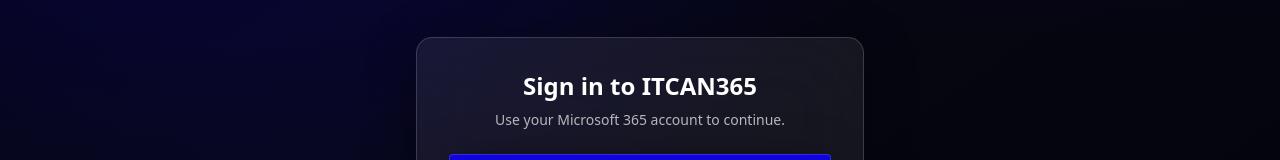
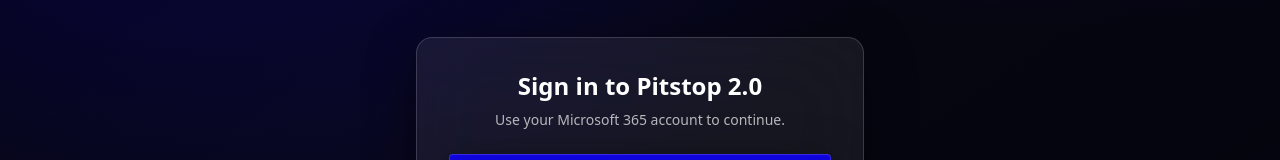
Before and after one commit to shevaza/pitstop2.0, a Next.js app: page /login in a window 1280 px wide. Shown: the part 299-459 px from the top of the page. Built offline with nearby package versions, Linux system fonts and the light colour scheme; no server answers.

Commit message:
update name

```diff
--- a/app/layout.tsx
+++ b/app/layout.tsx
@@ -3,7 +3,7 @@
 import HeaderNav from "@/components/HeaderNav";
 import MainContainer from "@/components/MainContainer";
 
-export const metadata = { title: "ITCAN365" };
+export const metadata = { title: "PitStop 2.0" };
 
 export default function RootLayout({ children }: { children: React.ReactNode }) {
   return (
--- a/app/login/page.tsx
+++ b/app/login/page.tsx
@@ -23,7 +23,7 @@
       <div className="w-full max-w-md space-y-6 rounded-2xl border border-[var(--border)] bg-[var(--glass)] p-8 text-center shadow-[var(--shadow-soft)] backdrop-blur-2xl">
         <div>
           <h1 className="text-2xl font-semibold text-[var(--text)]">
-            Sign in to ITCAN365
+            Sign in to Pitstop 2.0
           </h1>
           <p className="mt-2 text-sm text-[var(--text)]/70">
             Use your Microsoft 365 account to continue.
```
Also changed, not shown: __azurite_db_table__.json (+1 -1 lines).
